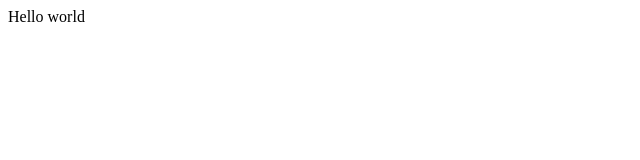
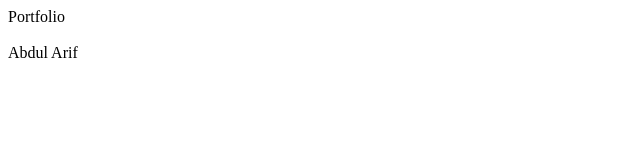
Before and after one commit to abdularif0705/Portfolio, a plain HTML site: page index.html in a window 1280 px wide. Shown: the whole page, without its empty margins (0-640 px from the left). Drawn offline with Linux system fonts and the light colour scheme.

Commit message:
initialize

```diff
--- a/index.html
+++ b/index.html
@@ -7,7 +7,10 @@
     <link href="style.css" rel="stylesheet" type="text/css" />
   </head>
   <body>
-    Hello world
+    Portfolio
+    <br>
+    <br>
+    Abdul Arif
     <script src="script.js"></script>
   </body>
 </html>
```
Also changed, not shown: 1 other file.
